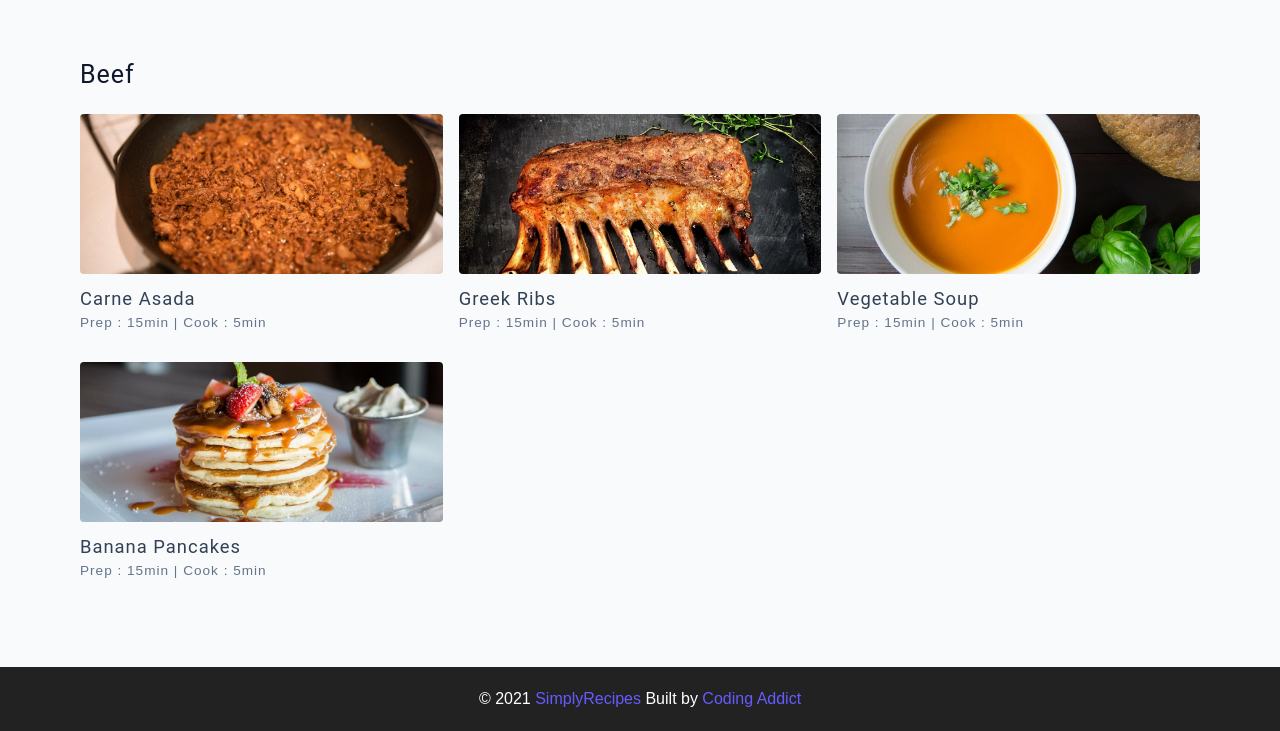
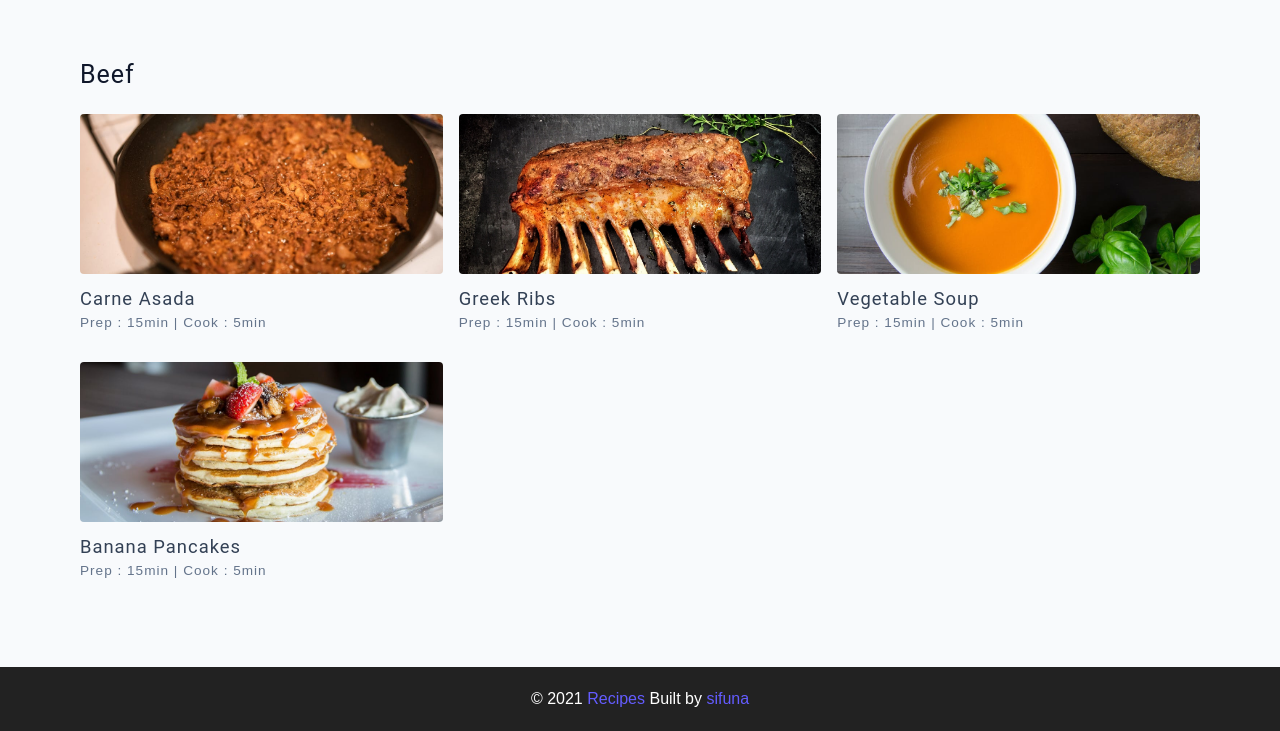
Before and after one commit to sifuna2002/reciepe.github.io, a plain HTML site: page tag-template.html in a window 1280 px wide. Shown: the part 69-800 px from the top of the page. Drawn offline with Linux system fonts and the light colour scheme.

Commit message:
Update tag-template.html

```diff
--- a/tag-template.html
+++ b/tag-template.html
@@ -4,7 +4,7 @@
     <meta charset="UTF-8" />
     <meta http-equiv="X-UA-Compatible" content="IE=edge" />
     <meta name="viewport" content="width=device-width, initial-scale=1.0" />
-    <title>Recipe Template || Final</title>
+    <title>Recipe Template </title>
     <!-- favicon -->
     <link rel="shortcut icon" href="./assets/favicon.ico" type="image/x-icon" />
     <!-- normalize -->
@@ -100,8 +100,8 @@
     <footer class="page-footer">
       <p>
         &copy; <span id="date"></span>
-        <span class="footer-logo">SimplyRecipes</span> Built by
-        <a href="https://www.johnsmilga.com/">Coding Addict</a>
+        <span class="footer-logo">Recipes</span> Built by
+        <a href="https://sifunaportfolio.vercel.app/">sifuna</a>
       </p>
     </footer>
     <script src="./js/app.js"></script>
```
